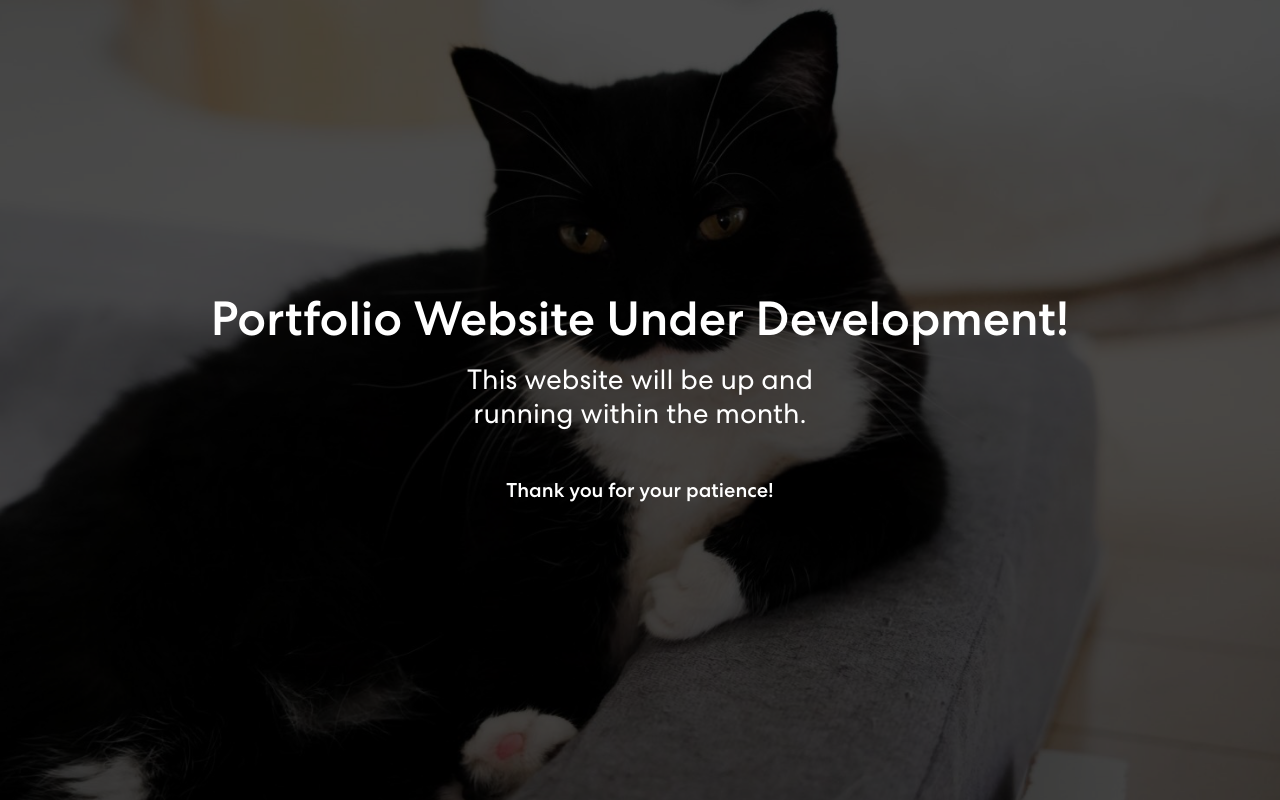
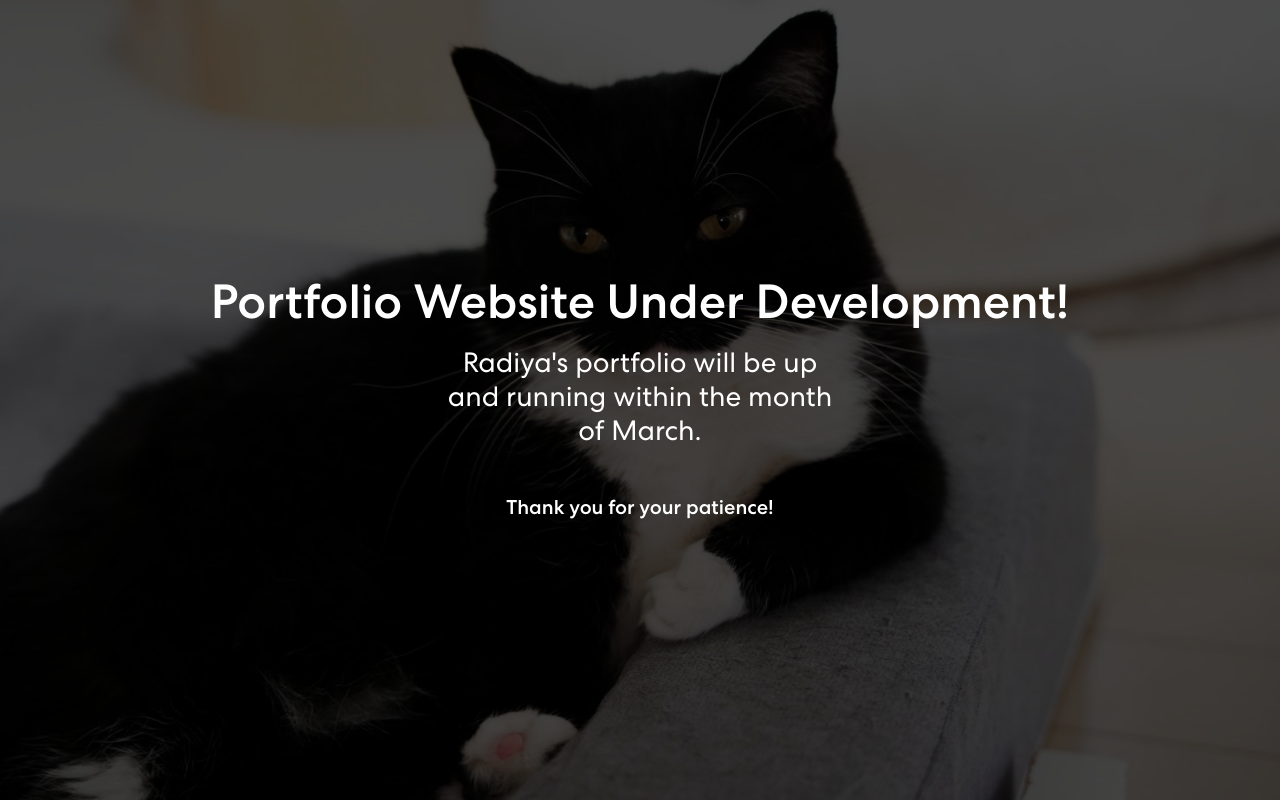
Before and after one commit to KiinanIshihara/Personal-Portfolio-Rfirdaus, a React (Create React App) app: page / in a window 1280 px wide. Built offline with nearby package versions, Linux system fonts and the light colour scheme.

Commit message:
Updated Coming-Soon page text before deployment of master branch

```diff
--- a/src/App.js
+++ b/src/App.js
@@ -15,7 +15,7 @@ function App() {
       <img src={tempBg} alt="uni the cat"></img>
       <div className="page__content">
         <h1>Portfolio Website Under Development!</h1>
-        <h3>This website will be up and running within the month.</h3>
+        <h3>Radiya's portfolio will be up and running within the month of March.</h3>
         <h5>Thank you for your patience!</h5>
       </div>
     </section>
```
Also changed, not shown: 1 other file (tests, documents, lock files or other folders).
